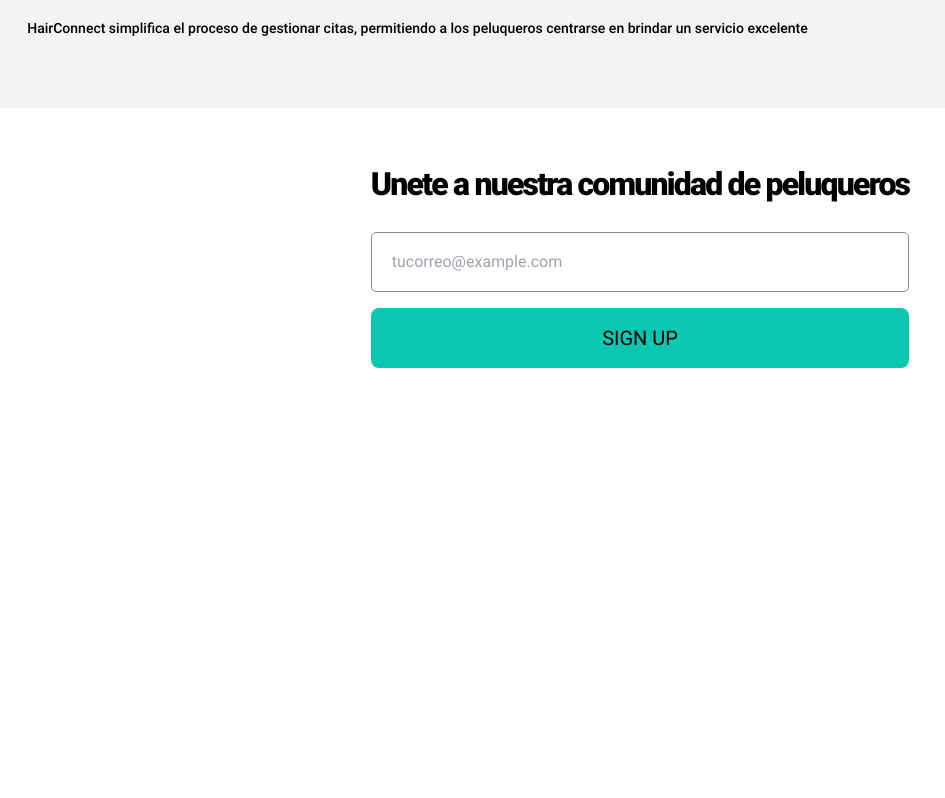
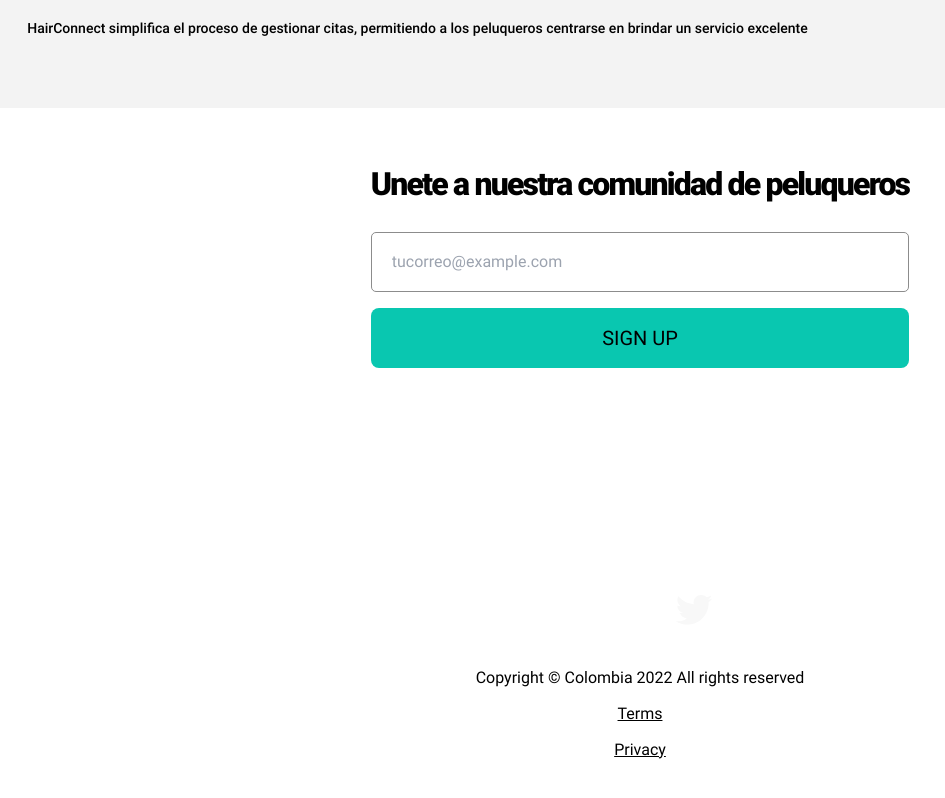
Before and after one commit to Hinkku-Company/landing-page, a React (Vite) app: page / in a window 1280 px wide. Shown: the part 2134-2932 px from the top of the page, without its empty margins (0-945 px from the left). Before the commit the page ends 2562 px from the top, so only its background shows below. Built offline with nearby package versions, Linux system fonts and the light colour scheme.

Commit message:
✨Footer & new Icons & css class

```diff
--- a/src/index.css
+++ b/src/index.css
@@ -79,6 +79,7 @@
   --color-bg-menu: #424242;
   --color-bg-section: #F3F3F3;
   --color-bg-white: #FFFFFF;
+  --color-bg-black: #0000;
 
 }
 
@@ -95,6 +96,11 @@ ul, li, ol {
   list-style: none;
 }
 
+.link {
+  text-decoration: underline;
+  cursor: pointer;
+}
+
 .custom-title {
   font-size: var(--font-s-title);
   letter-spacing: -1.8px;
--- a/src/pages/Main.tsx
+++ b/src/pages/Main.tsx
@@ -1,8 +1,9 @@
 import { SlideContent } from "@/ui/molecules/SlideContent";
 import { Hero } from "@/ui/molecules/Hero";
-import { Header } from "@/ui/molecules/header"
+import { Header } from "@/ui/molecules/Header"
 import { SectionsMobile } from "@/ui/atoms/SectionsMobile";
 import { SectionInvitation } from "@/ui/molecules/SectionInvitation";
+import { Footer } from "@/ui/molecules/Footer";
 import ImageSection1 from "@/assets/imgs/imgtest1.png"
 import ImageSection2 from "@/assets/imgs/imgtest2.png"
 import ImageSection3 from "@/assets/imgs/imgtest3.png"
@@ -40,6 +41,7 @@ export const Main = () => {
             <SlideContent />
             <SectionsMobile sections={sections} />
             <SectionInvitation />
+            <Footer />
         </div>
     )
 }
--- /dev/null
+++ b/src/ui/atoms/icons/InstagramIcon.tsx
@@ -0,0 +1,15 @@
+import { CSSProperties } from "react"
+
+type Props = {
+    SvgClassName?: string,
+    style?: CSSProperties,
+}
+export const InstagramIcon = ({ SvgClassName, style }: Props) => {
+    return (
+        <svg className={SvgClassName} style={style} width="42" height="42" viewBox="0 0 42 42" fill="none" xmlns="http://www.w3.org/2000/svg">
+            <path d="M20.9231 27.8974C22.7728 27.8974 24.5468 27.1627 25.8547 25.8547C27.1627 24.5468 27.8974 22.7728 27.8974 20.9231C27.8974 19.0734 27.1627 17.2994 25.8547 15.9915C24.5468 14.6835 22.7728 13.9487 20.9231 13.9487C19.0734 13.9487 17.2994 14.6835 15.9915 15.9915C14.6835 17.2994 13.9487 19.0734 13.9487 20.9231C13.9487 22.7728 14.6835 24.5468 15.9915 25.8547C17.2994 27.1627 19.0734 27.8974 20.9231 27.8974Z" stroke="white" strokeWidth="2.5" strokeLinecap="round" strokeLinejoin="round" />
+            <path d="M5.23071 27.8976V13.9489C5.23071 11.6368 6.14921 9.41932 7.78414 7.78439C9.41907 6.14945 11.6365 5.23096 13.9487 5.23096H27.8974C30.2095 5.23096 32.427 6.14945 34.0619 7.78439C35.6968 9.41932 36.6153 11.6368 36.6153 13.9489V27.8976C36.6153 30.2098 35.6968 32.4272 34.0619 34.0621C32.427 35.6971 30.2095 36.6156 27.8974 36.6156H13.9487C11.6365 36.6156 9.41907 35.6971 7.78414 34.0621C6.14921 32.4272 5.23071 30.2098 5.23071 27.8976Z" stroke="white" strokeWidth="2.5" />
+            <path d="M30.5127 11.3515L30.5309 11.3315" stroke="white" strokeWidth="2.5" strokeLinecap="round" strokeLinejoin="round" />
+        </svg>
+    )
+}
--- /dev/null
+++ b/src/ui/atoms/icons/TiktokIcon.tsx
@@ -0,0 +1,13 @@
+import { CSSProperties } from "react"
+
+type Props = {
+    SvgClassName?: string,
+    style?: CSSProperties,
+}
+export const TikTokIcon = ({ SvgClassName, style }: Props) => {
+    return (
+        <svg className={SvgClassName} style={style} width="42" height="42" viewBox="0 0 42 42" fill="none" xmlns="http://www.w3.org/2000/svg">
+            <path d="M29.0206 10.1479C27.8287 8.78722 27.1719 7.03981 27.1724 5.23096H21.7847V26.8515C21.7431 28.0215 21.2492 29.1297 20.4068 29.9427C19.5645 30.7558 18.4395 31.2103 17.2688 31.2104C14.7929 31.2104 12.7355 29.1879 12.7355 26.6771C12.7355 23.6781 15.6298 21.4289 18.6113 22.353V16.8433C12.596 16.0412 7.33032 20.714 7.33032 26.6771C7.33032 32.4833 12.1426 36.6156 17.2513 36.6156C22.7262 36.6156 27.1724 32.1694 27.1724 26.6771V15.7099C29.3571 17.2789 31.9801 18.1207 34.6698 18.1161V12.7284C34.6698 12.7284 31.3919 12.8853 29.0206 10.1479Z" fill="white" />
+        </svg>
+    )
+}
--- /dev/null
+++ b/src/ui/atoms/icons/TwitterIcon.tsx
@@ -0,0 +1,14 @@
+import { CSSProperties } from "react"
+
+type Props = {
+    SvgClassName?: string,
+    style?: CSSProperties,
+}
+export const TwitterIcon = ({ SvgClassName, style }: Props) => {
+    return (
+        <svg className={SvgClassName} style={style} width="42" height="42" viewBox="0 0 42 42" fill="none" xmlns="http://www.w3.org/2000/svg">
+            <path d="M39.3148 10.4613C37.9722 11.0716 36.525 11.4726 35.0255 11.6644C36.5599 10.7403 37.7455 9.27566 38.3035 7.51463C36.8563 8.38643 35.2522 8.99669 33.5609 9.3454C32.1835 7.84592 30.2481 6.97412 28.0512 6.97412C23.9537 6.97412 20.606 10.3218 20.606 14.4541C20.606 15.0469 20.6758 15.6223 20.7978 16.1628C14.5907 15.849 9.06348 12.8675 5.38451 8.35156C4.73938 9.45002 4.37323 10.7403 4.37323 12.1003C4.37323 14.6982 5.68092 16.9998 7.70348 18.3075C6.46553 18.3075 5.31476 17.9587 4.30348 17.4357V17.488C4.30348 21.1146 6.884 24.1485 10.3014 24.8285C9.20424 25.1287 8.05237 25.1705 6.9363 24.9505C7.40987 26.4369 8.33734 27.7375 9.58833 28.6695C10.8393 29.6015 12.3509 30.118 13.9107 30.1464C11.2667 32.2395 7.98942 33.3709 4.61733 33.3546C4.02451 33.3546 3.43169 33.3198 2.83887 33.25C6.15169 35.3772 10.0922 36.6151 14.3117 36.6151C28.0512 36.6151 35.6009 25.2121 35.6009 15.3259C35.6009 14.9946 35.6009 14.6808 35.5835 14.3495C37.0481 13.3034 38.3035 11.9782 39.3148 10.4613Z" fill="#F8F8F8" />
+        </svg>
+
+    )
+}
--- a/src/ui/atoms/icons/index.ts
+++ b/src/ui/atoms/icons/index.ts
@@ -1,6 +1,11 @@
 export * from './AphroditeIcon';
 export * from './CloseIcon';
 export * from './HamburgerIcon';
+export * from './InstagramIcon';
+export * from './LeftArrowIcon';
+export * from './RightArrowIcon';
 export * from './Stadistic';
 export * from './Star';
 export * from './Stats';
+export * from './TiktokIcon';
+export * from './TwitterIcon';
--- /dev/null
+++ b/src/ui/molecules/Footer/Footer.tsx
@@ -0,0 +1,31 @@
+
+import { AphroditeIcon, InstagramIcon, TikTokIcon, TwitterIcon } from '@/ui/atoms';
+export const Footer = () => {
+    return (
+        <div className="grid place-items-center py-[3.75rem] bg-[--color-bg-black]">
+            <div className="grid place-items-center gap-9">
+                <AphroditeIcon />
+
+                <div className='flex gap-3'>
+                    <InstagramIcon />
+                    <TikTokIcon />
+                    <TwitterIcon />
+                </div>
+
+                <div className='grid place-items-center gap-3'>
+                    <p>
+                        Copyright &copy; Colombia 2022 All rights reserved
+                    </p>
+
+                    <a className='link'>
+                        Terms
+                    </a>
+
+                    <a className='link'>
+                        Privacy
+                    </a>
+                </div>
+            </div>
+        </div>
+    )
+}
--- /dev/null
+++ b/src/ui/molecules/Footer/index.ts
@@ -0,0 +1 @@
+export * from './Footer';
```
